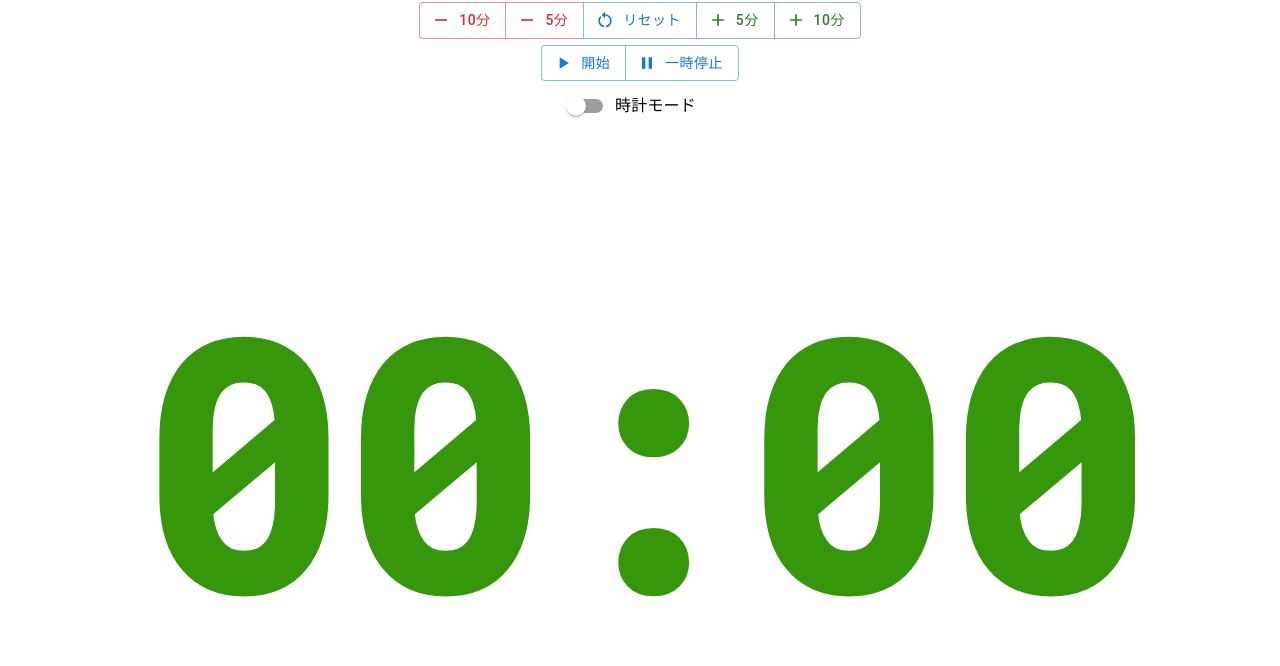
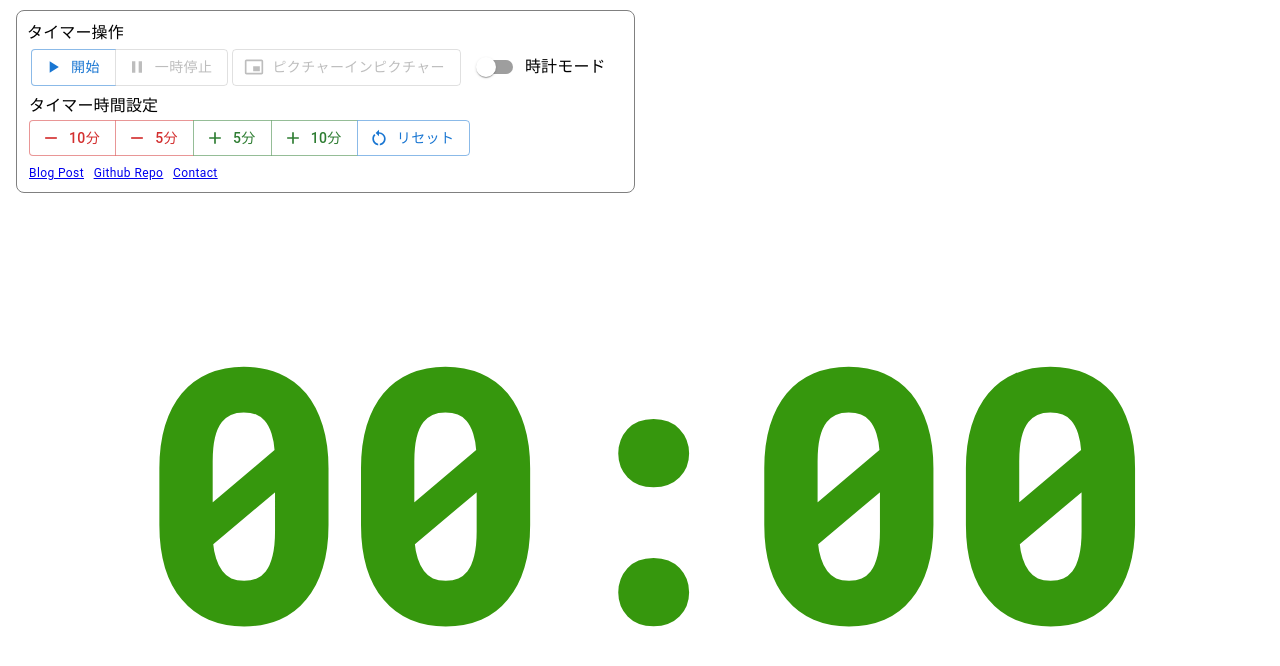
Before and after one commit to izumiz-dev/timer, a React (Create React App) app: page / in a window 1280 px wide. Shown: the top 666 px of the page. Built offline with nearby package versions, Linux system fonts and the light colour scheme; no server answers.

Commit message:
コントローラの改善

```diff
--- a/src/App.tsx
+++ b/src/App.tsx
@@ -72,6 +72,7 @@ function App() {
   return (
     <>
       <TimerController
+        start={start}
         setStart={setStart}
         tick={tick}
         setTick={setTick}
--- a/src/Clock.tsx
+++ b/src/Clock.tsx
@@ -21,7 +21,7 @@ const StyledClock = styled.div`
 `;
 
 const OuterClock = styled.div`
-  height: calc(100vh - 130px);
+  height: calc(100vh - 220px);
   font-size: calc(25vw + 16px);
   display: flex;
   justify-content: center;
@@ -32,9 +32,3 @@ const formatterHHMM = Intl.DateTimeFormat("ja-JP", {
   hour: "2-digit",
   minute: "2-digit",
 });
-
-// const formatterDate = Intl.DateTimeFormat("ja-JP", {
-//   year: "numeric",
-//   month: "numeric",
-//   day: "numeric",
-// });
--- a/src/Timer.tsx
+++ b/src/Timer.tsx
@@ -28,7 +28,7 @@ const StyledTimer = styled.div`
 `;
 
 const OuterTimer = styled.div`
-  height: calc(100vh - 130px);
+  height: calc(100vh - 220px);
   font-size: calc(25vw + 16px);
   display: flex;
   justify-content: center;
--- a/src/TimerController.tsx
+++ b/src/TimerController.tsx
@@ -10,21 +10,28 @@ import {
   FormControlLabel,
   FormGroup,
   Switch,
+  Typography,
 } from "@mui/material";
 import styled from "styled-components";
 
 const Controllers = styled.div`
   display: flex;
   justify-content: center;
-  align-items: center;
+  align-items: flex-start;
   align-content: stretch;
   flex-direction: column;
+  border: 1px solid gray;
+  padding: 8px;
+  margin: 10px 16px;
+  border-radius: 8px;
+  width: fit-content;
   div {
     margin: 2px;
   }
 `;
 
 export const TimerController = ({
+  start,
   setStart,
   tick,
   setTick,
@@ -35,6 +42,7 @@ export const TimerController = ({
   clock,
   setClock,
 }: {
+  start: boolean;
   setStart: any;
   tick: any;
   setTick: any;
@@ -47,52 +55,19 @@ export const TimerController = ({
 }): JSX.Element => {
   return (
     <Controllers>
-      <ButtonGroup>
+      <div>
+        <Typography>タイマー操作</Typography>
+        <div style={{ display: "flex", alignItems: "center" }}>
+          <ButtonGroup disabled={clock}>
             <Button
-          color="error"
-          onClick={() => setTick(tick - 10 * 60)}
-          startIcon={<RemoveIcon />}
+              disabled={start}
+              onClick={() => setStart(true)}
+              startIcon={<PlayArrowIcon />}
             >
-          10分
-        </Button>
-        <Button
-          color="error"
-          onClick={() => setTick(tick - 5 * 60)}
-          startIcon={<RemoveIcon />}
-        >
-          5分
-        </Button>
-        <Button
-          onClick={() => {
-            setTick(0);
-            setStart(false);
-            stop();
-          }}
-          startIcon={<RestartAltIcon />}
-        >
-          リセット
-        </Button>
-        <Button
-          color="success"
-          onClick={() => setTick(tick + 5 * 60)}
-          startIcon={<AddIcon />}
-        >
-          5分
-        </Button>
-        <Button
-          color="success"
-          onClick={() => setTick(tick + 10 * 60)}
-          startIcon={<AddIcon />}
-        >
-          10分
-        </Button>
-      </ButtonGroup>
-      <div>
-        <ButtonGroup>
-          <Button onClick={() => setStart(true)} startIcon={<PlayArrowIcon />}>
               開始
             </Button>
             <Button
+              disabled={!start}
               onClick={() => {
                 setStart(false);
                 stop();
@@ -102,9 +77,9 @@ export const TimerController = ({
               一時停止
             </Button>
           </ButtonGroup>
-        {isAvailablePiP && (
           <ButtonGroup>
             <Button
+              disabled={!isAvailablePiP}
               onClick={async () => {
                 try {
                   if (clock) {
@@ -128,17 +103,75 @@ export const TimerController = ({
               }}
               startIcon={<PictureInPictureAltIcon />}
             >
-              ピクチャーインピクチャ
+              ピクチャーインピクチャー
             </Button>
           </ButtonGroup>
-        )}
+          <FormControlLabel
+            style={{ marginLeft: "4px" }}
+            label="時計モード"
+            control={<Switch onClick={() => setClock(!clock)} />}
+          />
         </div>
-      <FormGroup>
-        <FormControlLabel
-          control={<Switch onClick={() => setClock(!clock)} />}
-          label="時計モード"
-        />
-      </FormGroup>
+      </div>
+      <div>
+        <Typography style={{ margin: "0 2px" }}>タイマー時間設定</Typography>
+        <ButtonGroup disabled={clock}>
+          <Button
+            color="error"
+            onClick={() => setTick(tick - 10 * 60)}
+            startIcon={<RemoveIcon />}
+          >
+            10分
+          </Button>
+          <Button
+            color="error"
+            onClick={() => setTick(tick - 5 * 60)}
+            startIcon={<RemoveIcon />}
+          >
+            5分
+          </Button>
+          <Button
+            color="success"
+            onClick={() => setTick(tick + 5 * 60)}
+            startIcon={<AddIcon />}
+          >
+            5分
+          </Button>
+          <Button
+            color="success"
+            onClick={() => setTick(tick + 10 * 60)}
+            startIcon={<AddIcon />}
+          >
+            10分
+          </Button>
+          <Button
+            onClick={() => {
+              setTick(0);
+              setStart(false);
+              stop();
+            }}
+            startIcon={<RestartAltIcon />}
+          >
+            リセット
+          </Button>
+        </ButtonGroup>
+      </div>
+      <div style={{ width: "100%", margin: "0 4px" }}>
+        <a
+          href="https://www.izumiz.me/blog/pip-countdown-timer"
+          target="_blank"
+        >
+          <Typography variant="caption">Blog Post</Typography>
+        </a>
+        {"  "}
+        <a href="https://github.com/izumiz-dev/negative-timer" target="_blank">
+          <Typography variant="caption">Github Repo</Typography>
+        </a>
+        {"  "}
+        <a href="https://twitter.com/izumiz_dev" target="_blank">
+          <Typography variant="caption">Contact</Typography>
+        </a>
+      </div>
     </Controllers>
   );
 };
```
Lines whose indentation alone changed are shown as unchanged.
